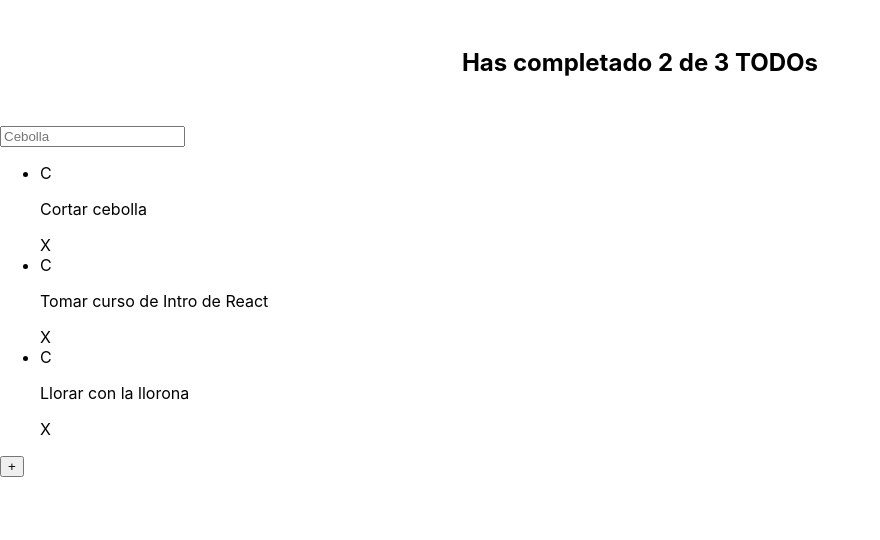
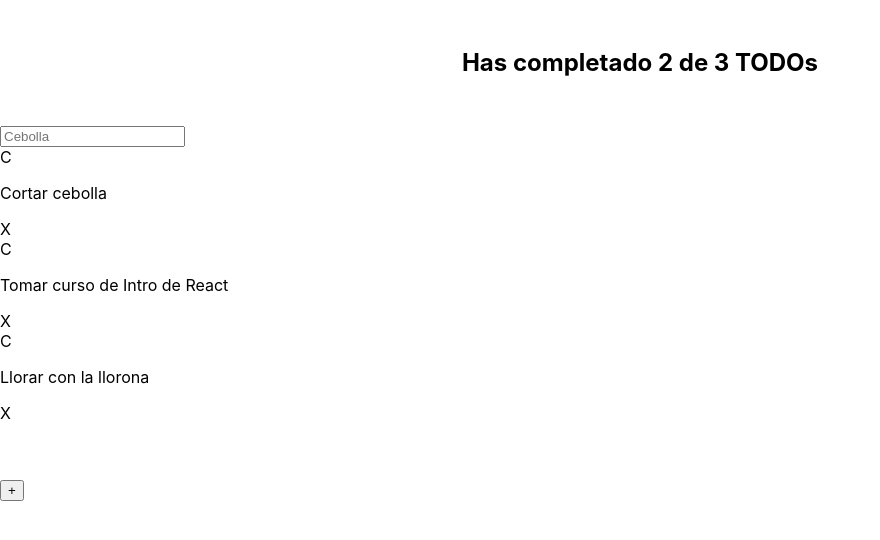
Before and after one commit to Dans182/todomachine, a React (Create React App) app: page / in a window 1280 px wide. Shown: the top 540 px of the page, without its empty margins (0-880 px from the left). Built offline with nearby package versions, Linux system fonts and the light colour scheme.

Commit message:
added todolist styles

```diff
--- a/src/components/TodoList.css
+++ b/src/components/TodoList.css
@@ -1,3 +1,5 @@
-.TodoList{
-    font-size: 24px;
-}
+ul {
+    margin: 0;
+    padding: 0 0 56px 0;
+    list-style: none;
+  }
```
